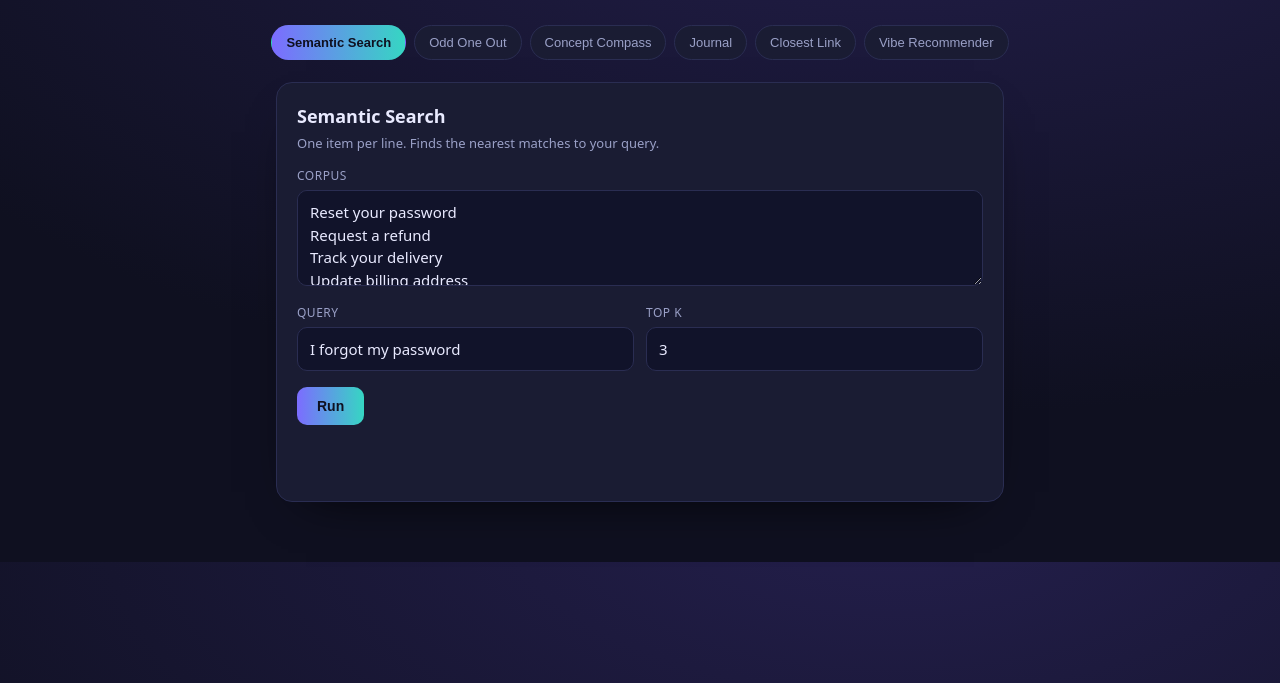
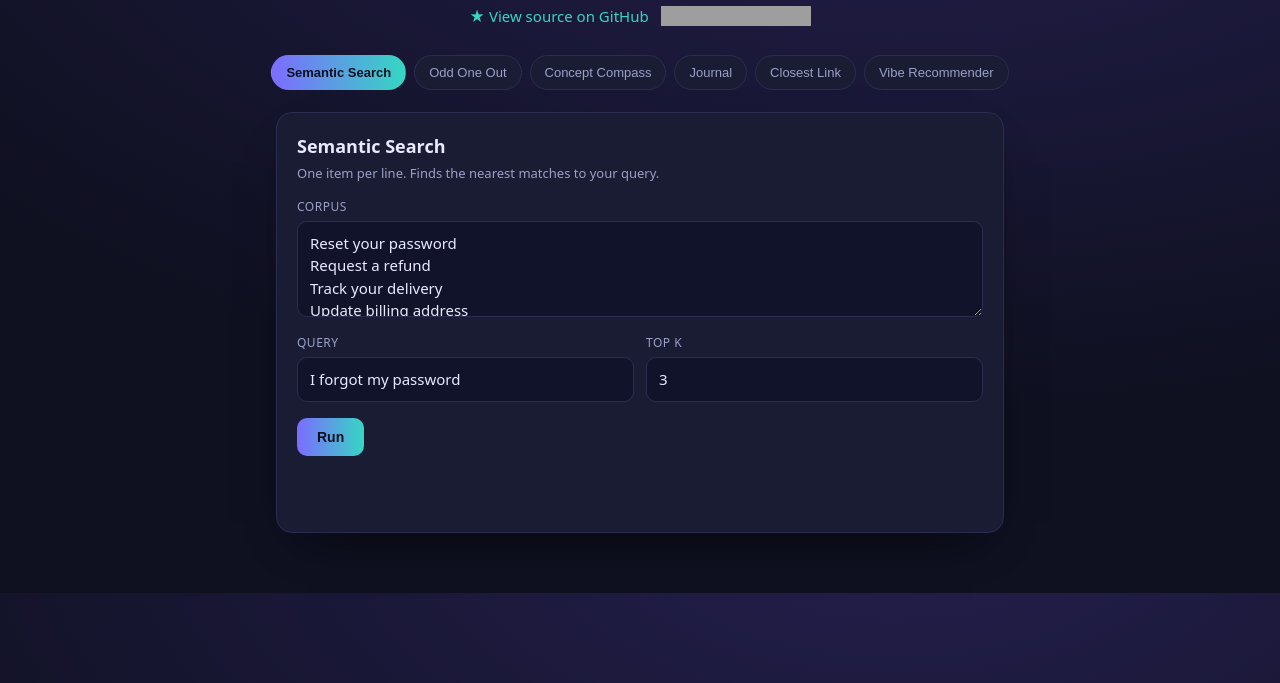
Before and after one commit to skorotkiewicz/ternlight-demo, a website: page public/index.html in a window 1280 px wide. Shown: the part 117-800 px from the top of the page. Drawn offline with Linux system fonts and the light colour scheme; grey boxes are pictures that could not be loaded.

Commit message:
Add GitHub link and star button to header

```diff
--- a/public/index.html
+++ b/public/index.html
@@ -54,6 +54,10 @@
 <header>
   <h1>ternlight</h1>
   <p>on-device semantic embeddings · 384-dim · no API · every function, live</p>
+  <p style="margin:8px 0 0; display:flex; gap:12px; align-items:center; justify-content:center">
+    <a href="https://github.com/skorotkiewicz/ternlight-demo" target="_blank" rel="noopener" style="color:var(--accent2);text-decoration:none">★ View source on GitHub</a>
+    <iframe src="https://ghbtns.com/github-btn.html?user=skorotkiewicz&repo=ternlight-demo&type=star&count=true" frameborder="0" scrolling="0" width="150" height="20" title="GitHub"></iframe>
+  </p>
 </header>
 
 <nav id="tabs">
```
